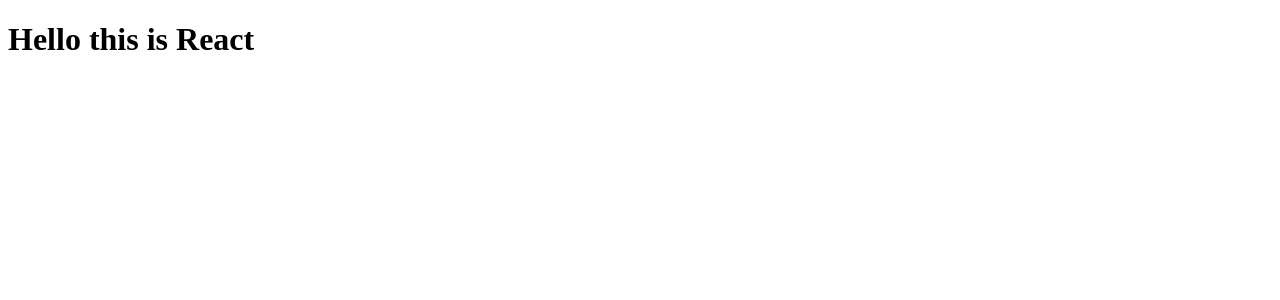
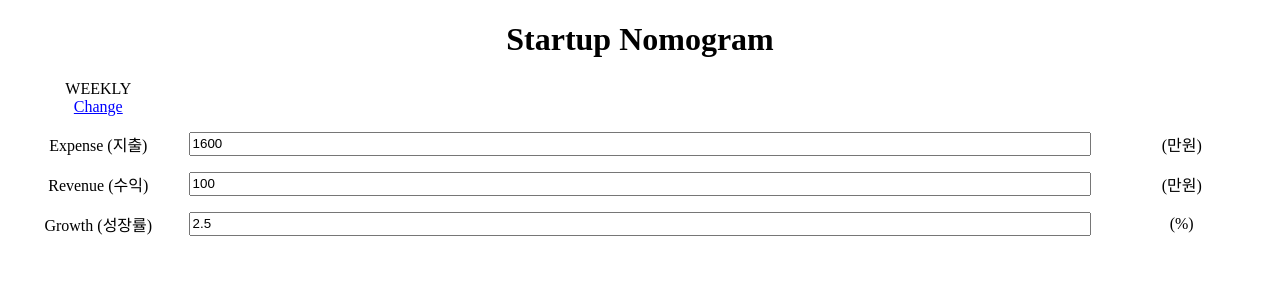
Before and after one commit to RunFridge/startup-nomogram, a React app: page / in a window 1280 px wide. Shown: the top 300 px of the page. Built offline with nearby package versions, Linux system fonts and the light colour scheme; the HTML template or start-up script is replaced by a standard one.

Commit message:
:sparkles: Add calculator input components

```diff
--- a/src/Components/App.tsx
+++ b/src/Components/App.tsx
@@ -1,7 +1,20 @@
 import React from "react";
+import styled from "styled-components";
+import Calculator from "./Calculator";
+
+const Title = styled.h1`
+  width: 100%;
+  text-align: center;
+`;
+// STYLE END ====
 
 function App() {
-  return <h1>Hello this is React</h1>;
+  return (
+    <div>
+      <Title>Startup Nomogram</Title>
+      <Calculator />
+    </div>
+  );
 }
 
 export default App;
--- /dev/null
+++ b/src/Components/Calculator.tsx
@@ -0,0 +1,149 @@
+import React, { useState } from "react";
+import styled from "styled-components";
+
+const InputWrapper = styled.div`
+  width: 100%;
+  display: grid;
+  grid-template-columns: 1fr 5fr 1fr;
+  margin-bottom: 1em;
+  & > :not(:nth-child(2)) {
+    place-self: center;
+  }
+`;
+
+const ButtonWrapper = styled.div`
+  display: flex;
+  flex-direction: column;
+  align-items: center;
+  justify-content: center;
+
+  & > button {
+    all: unset;
+    cursor: pointer;
+    text-decoration: underline;
+    color: blue;
+
+    &:active {
+      color: purple;
+    }
+  }
+`;
+
+// STYLE END ====
+
+function Calculator() {
+  const [timeFrame, setTimeFrame] = useState<"weekly" | "monthly" | "yearly">(
+    "weekly"
+  );
+  const [expense, setExpense] = useState<number>(1600);
+  const [revenue, setRevenue] = useState<number>(100);
+  const [growth, setGrowth] = useState<number>(2.5);
+
+  const handleTimeFrameChange = () => {
+    const DAYS_PER_YEAR = 365.2425;
+    const WEEKS_PER_MONTH = DAYS_PER_YEAR / 7 / 12;
+    const WEEKS_PER_YEAR = DAYS_PER_YEAR / 7;
+
+    const newState: moneyState = {
+      expense,
+      revenue,
+      growth,
+    };
+
+    switch (timeFrame) {
+      case "weekly":
+        setTimeFrame("monthly");
+        newState.expense = expense * WEEKS_PER_MONTH;
+        newState.revenue = revenue * WEEKS_PER_MONTH;
+        newState.growth =
+          (Math.exp(Math.log(1 + growth / 100) * WEEKS_PER_MONTH) - 1) * 100;
+        break;
+      case "monthly":
+        setTimeFrame("yearly");
+        newState.expense = expense * 12;
+        newState.revenue = revenue * 12;
+        newState.growth = (Math.exp(Math.log(1 + growth / 100) * 12) - 1) * 100;
+        break;
+      case "yearly":
+        setTimeFrame("weekly");
+        newState.expense = expense / WEEKS_PER_YEAR;
+        newState.revenue = revenue / WEEKS_PER_YEAR;
+        newState.growth =
+          (Math.exp(Math.log(1 + growth / 100) / WEEKS_PER_YEAR) - 1) * 100;
+        break;
+    }
+    setExpense(newState.expense);
+    setRevenue(newState.revenue);
+    setGrowth(newState.growth);
+  };
+
+  const handleInput = (event: React.ChangeEvent<HTMLInputElement>) => {
+    const { id, value } = event.target;
+    switch (id) {
+      case "expense":
+        setExpense(parseInt(value));
+        break;
+      case "revenue":
+        setRevenue(parseInt(value));
+        break;
+      case "growth":
+        setGrowth(parseFloat(value));
+        break;
+    }
+  };
+
+  return (
+    <div>
+      <InputWrapper>
+        <ButtonWrapper>
+          <label htmlFor="timeFrame">{timeFrame.toUpperCase()}</label>
+          <button id="timeFrame" onClick={handleTimeFrameChange}>
+            Change
+          </button>
+        </ButtonWrapper>
+      </InputWrapper>
+      <InputWrapper>
+        <label htmlFor="expense">Expense (지출)</label>
+        <input
+          type="number"
+          name="expense"
+          id="expense"
+          min="100"
+          max="50000"
+          value={Math.round(expense)}
+          onChange={handleInput}
+        />
+        <span>(만원)</span>
+      </InputWrapper>
+      <InputWrapper>
+        <label htmlFor="revenue">Revenue (수익)</label>
+        <input
+          type="number"
+          name="revenue"
+          id="revenue"
+          min="100"
+          max="50000"
+          value={Math.round(revenue)}
+          onChange={handleInput}
+        />
+        <span>(만원)</span>
+      </InputWrapper>
+      <InputWrapper>
+        <label htmlFor="growth">Growth (성장률)</label>
+        <input
+          type="number"
+          name="growth"
+          id="growth"
+          min="0"
+          max="100"
+          step="0.1"
+          value={growth.toFixed(1)}
+          onChange={handleInput}
+        />
+        <span>(%)</span>
+      </InputWrapper>
+    </div>
+  );
+}
+
+export default Calculator;
```
